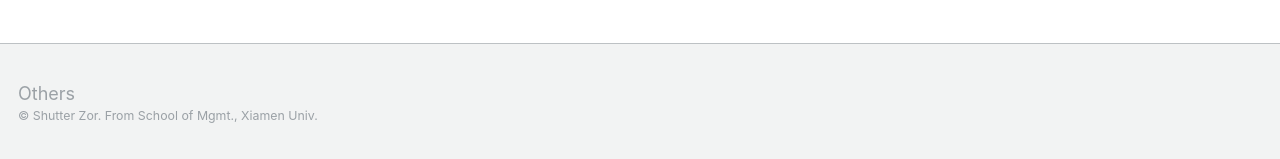
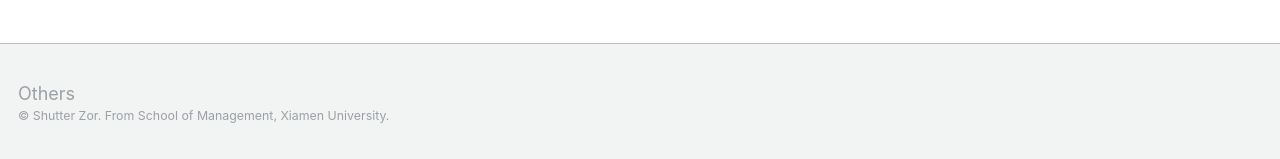
Before and after one commit to ShutterZor/ShutterZor.github.io, a Jekyll site: the page built from _pages/talkmap.html, in a window 1280 px wide and 1147 px high. Shown: the part 985-1144 px from the top of the window. Built offline with Jekyll 4.4.1, drawn with Linux system fonts in a browser that asks for light colours; nearby versions of some CDN libraries; some web fonts are replaced.

Commit message:
Update footer.html - info

```diff
--- a/_includes/footer.html
+++ b/_includes/footer.html
@@ -1,3 +1,3 @@
 {% include base_path %}
 
-<div class="page__footer-copyright">&copy; Shutter Zor. From <a href="https://sm.xmu.edu.cn/">School of Mgmt., Xiamen Univ.</a></div>
+<div class="page__footer-copyright">&copy; Shutter Zor. From <a href="https://sm.xmu.edu.cn/">School of Management, Xiamen University.</a></div>
```
